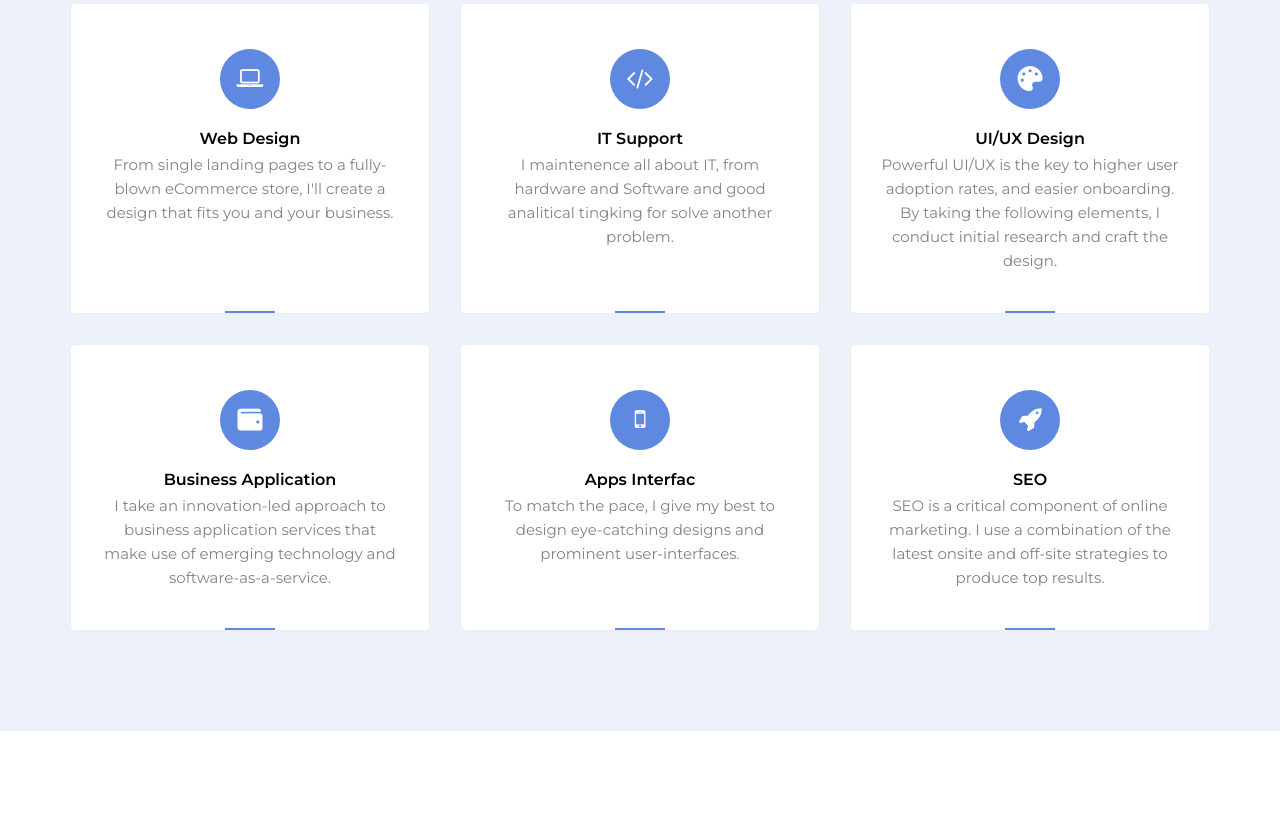
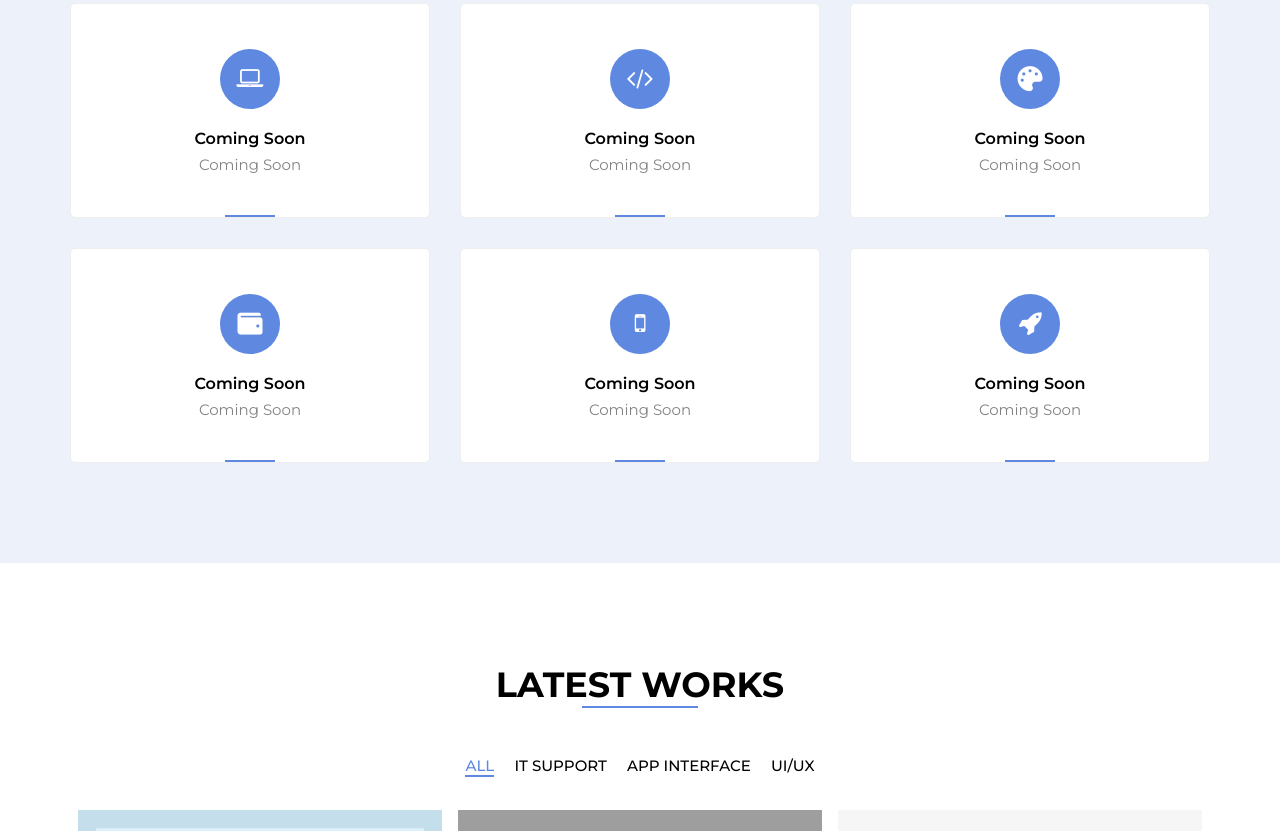
Before and after one commit to hafizafk/hafizafk.github.io, a plain HTML site: page index.html in a window 1280 px wide. Shown: the part 1714-2545 px from the top of the page. Drawn offline with Linux system fonts and the light colour scheme; grey boxes are pictures that could not be loaded.

Commit message:
Update index.html

```diff
--- a/index.html
+++ b/index.html
@@ -123,47 +123,38 @@
             <div class="service-content">
                <div class="box">
                   <div class="icon"><i class="fa fa-laptop"></i></div>
-                  <h5>Web Design</h5>
-                  <p>From single landing pages to a fully-blown eCommerce store,
-                     I'll create a design that fits you and your business.
+                  <h5>Coming Soon</h5>
+                  <p>Coming Soon
                   </p>
                </div>
                <div class="box">
                   <div class="icon"><i class="fa fa-code"></i></div>
-                  <h5>IT Support</h5>
-                  <p>I maintenence all about IT, from hardware and Software
-                     and good analitical tingking for solve another problem.
+                  <h5>Coming Soon</h5>
+                  <p>Coming Soon
                   </p>
                </div>
                <div class="box">
                   <div class="icon"><i class="fas fa-palette"></i></div>
-                  <h5>UI/UX Design</h5>
-                  <p>Powerful UI/UX is the key to higher user adoption rates, and
-                     easier onboarding. By taking the following elements, I conduct
-                     initial research and craft the design.
+                  <h5>Coming Soon</h5>
+                  <p>Coming Soon
                   </p>
                </div>
                <div class="box">
                   <div class="icon"><i class="fas fa-wallet"></i></div>
-                  <h5>Business Application</h5>
-                  <p>I take an innovation-led approach to business application
-                     services that make use of emerging technology and
-                     software-as-a-service.
+                  <h5>Coming Soon</h5>
+                  <p>Coming Soon
                   </p>
                </div>
                <div class="box">
                   <div class="icon"><i class="fa fa-mobile"></i></div>
-                  <h5>Apps Interfac</h5>
-                  <p>To match the pace, I give my best to design eye-catching
-                     designs and prominent user-interfaces.
+                  <h5>Coming Soon</h5>
+                  <p>Coming Soon
                   </p>
                </div>
                <div class="box">
                   <div class="icon"><i class="fa fa-rocket"></i></div>
-                  <h5>SEO</h5>
-                  <p>SEO is a critical component of online marketing. I use a
-                     combination of the latest onsite and off-site strategies to
-                     produce top results.
+                  <h5>Coming Soon</h5>
+                  <p>Coming Soon
                   </p>
                </div>
             </div>
```
